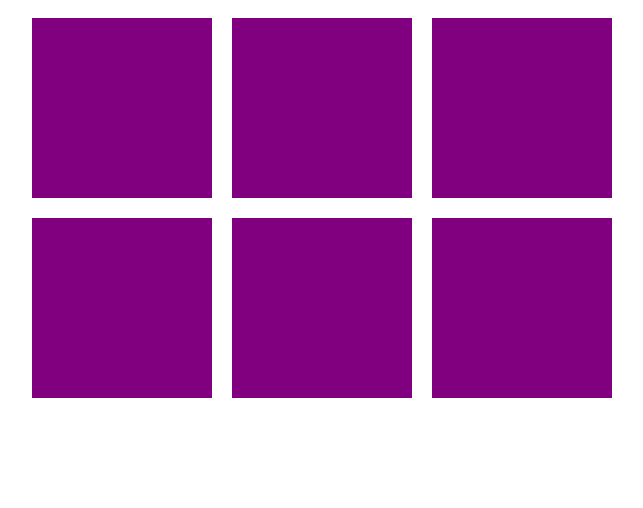
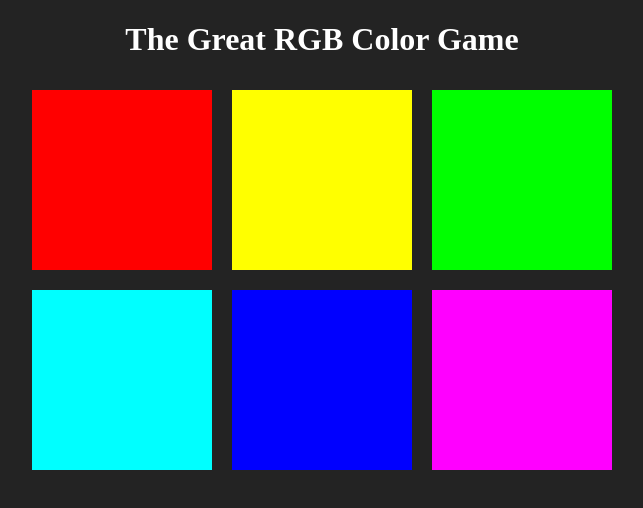
Before and after one commit to EFerri222/Color-Game, a plain HTML site: page index.html in a window 1280 px wide. Shown: the whole page, without its empty margins (318-961 px from the left). Drawn offline with Linux system fonts and the light colour scheme.

Commit message:
set each square to be a different static color, changed body background to a shade of grey, added h1 element

```diff
--- /dev/null
+++ b/game.js
@@ -0,0 +1,12 @@
+var colors = [
+    "rgb(255, 0, 0)",
+    "rgb(255, 255, 0)",
+    "rgb(0, 255, 0)",
+    "rgb(0, 255, 255)",
+    "rgb(0, 0, 255)",
+    "rgb(255, 0, 255)"
+]
+
+for (var i = 0; i < colors.length; i++) {
+    document.querySelector("#square" + i).setAttribute("style", "background: " + colors[i]);
+}
--- a/index.html
+++ b/index.html
@@ -7,13 +7,15 @@
     <link rel="stylesheet" href="style.css">
 </head>
 <body>
+    <h1>The Great RGB Color Game</h1>
     <div id="container">
-            <div class="square"></div>
-            <div class="square"></div>
-            <div class="square"></div>
-            <div class="square"></div>
-            <div class="square"></div>
-            <div class="square"></div>
+            <div class="square" id="square0"></div>
+            <div class="square" id="square1"></div>
+            <div class="square" id="square2"></div>
+            <div class="square" id="square3"></div>
+            <div class="square" id="square4"></div>
+            <div class="square" id="square5"></div>
     </div>
+    <script src="game.js"></script>
 </body>
 </html>
--- a/style.css
+++ b/style.css
@@ -1,3 +1,7 @@
+body {
+    background: #232323;
+}
+
 .square {
     width: 30%;
     margin: 1.66%;;
@@ -10,3 +14,8 @@
     max-width: 600px;
     margin: 0 auto;
 }
+
+h1 {
+    color: white;
+    text-align: center;
+}
```
